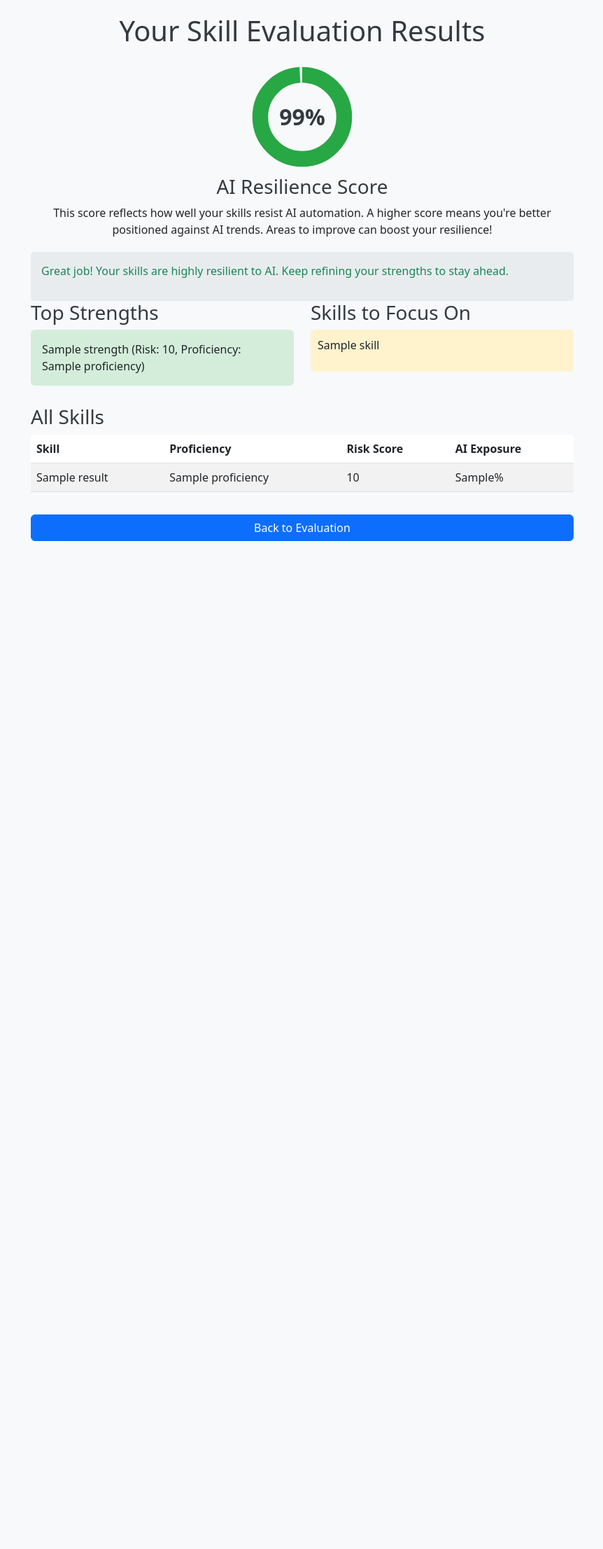
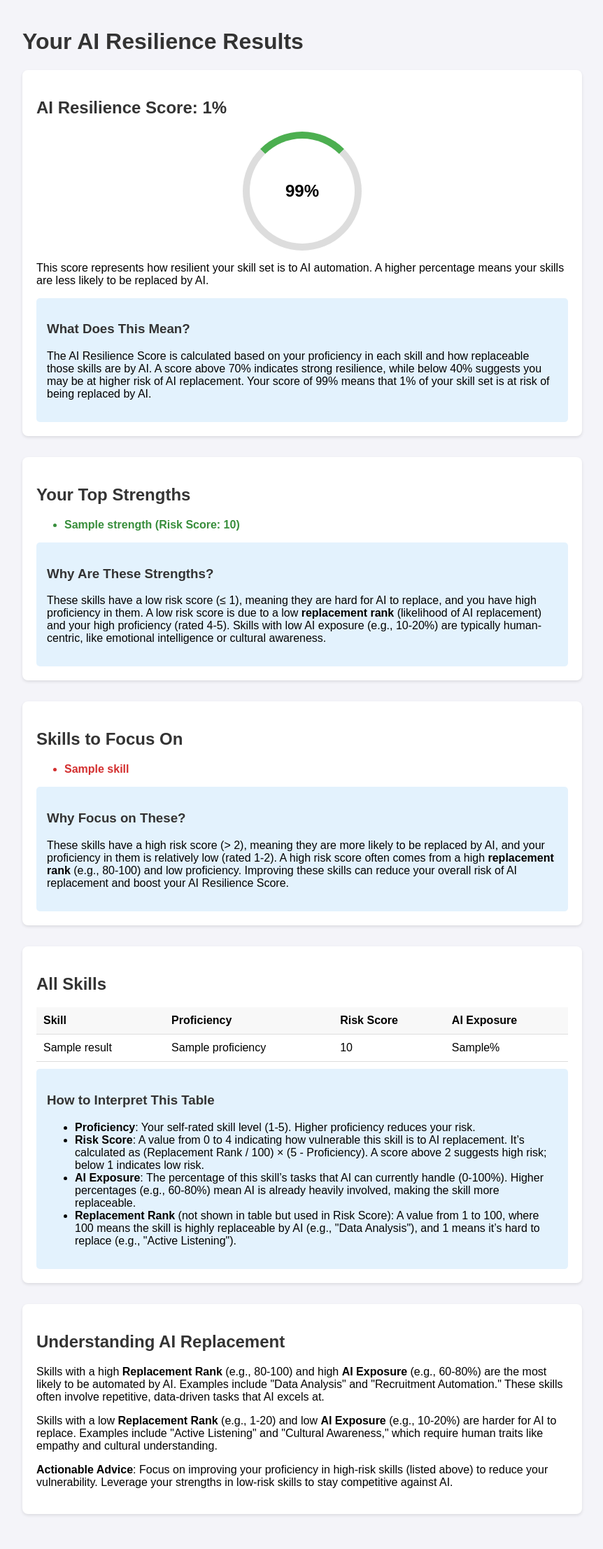
Before and after one commit to Kishorepm/recruiter-eval, a Flask app: template templates/results.html in a window 1280 px wide. Shown: the whole page at 70% size, without its empty margins (208-1070 px from the left). Before the commit the page ends 773 px from the top, so only its background shows below. Run offline with Flask 3, Linux system fonts and the light colour scheme; the template is opened without the code that fills it: most values are stand-ins (such as "Sample title", 1, 10 or a date in 2020).

Commit message:
Update results.html

```diff
--- a/templates/results.html
+++ b/templates/results.html
@@ -2,109 +2,124 @@
 <html lang="en">
 <head>
     <meta charset="UTF-8">
-    <title>Your Results</title>
-    <link href="https://cdn.jsdelivr.net/npm/bootstrap@5.3.0/dist/css/bootstrap.min.css" rel="stylesheet">
+    <meta name="viewport" content="width=device-width, initial-scale=1.0">
+    <title>AI Resilience Results</title>
     <style>
-        body { background-color: #f8f9fa; padding: 20px; }
-        .container { max-width: 800px; }
-        h1, h3 { color: #343a40; }
-
-        /* Ring Chart Styling */
-        .ring-chart-container { text-align: center; margin: 20px 0; position: relative; }
-        .ring-chart { width: 150px; height: 150px; position: relative; display: inline-block; }
-        .ring-chart svg { width: 100%; height: 100%; }
-        .ring-chart circle { fill: none; stroke-width: 15; }
-        .ring-chart .bg-circle { stroke: #e9ecef; }
-        .ring-chart .progress-circle {
-            transform: rotate(-90deg);
-            transform-origin: 50% 50%;
-            transition: stroke-dashoffset 0.5s;
-            stroke: #28a745; /* Default to green */
+        body {
+            font-family: Arial, sans-serif;
+            max-width: 800px;
+            margin: 0 auto;
+            padding: 20px;
+            background-color: #f4f4f9;
         }
-        /* Dynamic color based on resilience score */
-        .ring-chart.resilience-high .progress-circle { stroke: #28a745; } /* 70-100% */
-        .ring-chart.resilience-medium .progress-circle { stroke: #ffc107; } /* 40-69% */
-        .ring-chart.resilience-low .progress-circle { stroke: #dc3545; } /* 0-39% */
-        .ring-chart .percent-text {
-            position: absolute;
-            top: 50%;
-            left: 50%;
-            transform: translate(-50%, -50%);
-            font-size: 2rem;
+        h1, h2, h3 {
+            color: #333;
+        }
+        .section {
+            margin-bottom: 30px;
+            padding: 20px;
+            background-color: #fff;
+            border-radius: 8px;
+            box-shadow: 0 2px 4px rgba(0, 0, 0, 0.1);
+        }
+        .score-circle {
+            width: 150px;
+            height: 150px;
+            border-radius: 50%;
+            border: 10px solid #ddd;
+            border-top-color: #4caf50;
+            display: flex;
+            align-items: center;
+            justify-content: center;
+            font-size: 24px;
             font-weight: bold;
-            color: #343a40;
+            margin: 0 auto 10px;
         }
-
-        .row { margin-bottom: 20px; }
-        .card { border: none; }
-        .strength { background-color: #d4edda; }
-        .focus { background-color: #fff3cd; padding: 10px; border-radius: 5px; }
-        .table-container { max-height: 300px; overflow-y: auto; }
-        .personal-feedback { background-color: #e9ecef; padding: 15px; border-radius: 5px; margin-top: 20px; }
+        table {
+            width: 100%;
+            border-collapse: collapse;
+            margin-top: 10px;
+        }
+        th, td {
+            padding: 10px;
+            text-align: left;
+            border-bottom: 1px solid #ddd;
+        }
+        th {
+            background-color: #f8f8f8;
+        }
+        .highlight {
+            font-weight: bold;
+            color: #d32f2f;
+        }
+        .strength {
+            font-weight: bold;
+            color: #388e3c;
+        }
+        .info-box {
+            background-color: #e3f2fd;
+            padding: 15px;
+            border-radius: 5px;
+            margin-top: 10px;
+        }
     </style>
 </head>
 <body>
-    <div class="container">
-        <h1 class="text-center mb-4">Your Skill Evaluation Results</h1>
+    <h1>Your AI Resilience Results</h1>
 
-        <!-- AI Resilience Score with Ring Chart -->
-        {% set resilience_score = 100 - replaceability_percent %}
-        {% set resilience_class = "resilience-high" if resilience_score >= 70 else "resilience-medium" if resilience_score >= 40 else "resilience-low" %}
-        <div class="ring-chart-container">
-            <div class="ring-chart {{ resilience_class }}">
-                <svg viewBox="0 0 100 100">
-                    <circle class="bg-circle" cx="50" cy="50" r="40" />
-                    <circle class="progress-circle" cx="50" cy="50" r="40" stroke-dasharray="251.2" stroke-dashoffset="{{ 251.2 - (resilience_score / 100 * 251.2) }}" />
-                </svg>
-                <div class="percent-text">{{ resilience_score }}%</div>
+    <!-- AI Resilience Score Section -->
+    <div class="section">
+        <h2>AI Resilience Score: {{ replaceability_percent }}%</h2>
+        <div class="score-circle" style="border-top-color: {% if replaceability_percent < 40 %}#4caf50{% elif replaceability_percent < 70 %}#ff9800{% else %}#d32f2f{% endif %}">
+            {{ (100 - replaceability_percent)|round(1) }}%
         </div>
-            <h3 class="mt-2">AI Resilience Score</h3>
-            <p>This score reflects how well your skills resist AI automation. A higher score means you're better positioned against AI trends. Areas to improve can boost your resilience!</p>
+        <p>This score represents how resilient your skill set is to AI automation. A higher percentage means your skills are less likely to be replaced by AI.</p>
+        <div class="info-box">
+            <h3>What Does This Mean?</h3>
+            <p>The AI Resilience Score is calculated based on your proficiency in each skill and how replaceable those skills are by AI. A score above 70% indicates strong resilience, while below 40% suggests you may be at higher risk of AI replacement. Your score of {{ (100 - replaceability_percent)|round(1) }}% means that {{ replaceability_percent|round(1) }}% of your skill set is at risk of being replaced by AI.</p>
+        </div>
     </div>
 
-        <!-- Personalized Feedback -->
-        <div class="personal-feedback">
-            {% if resilience_score >= 70 %}
-                <p class="text-success">Great job! Your skills are highly resilient to AI. Keep refining your strengths to stay ahead.</p>
-            {% elif resilience_score >= 40 %}
-                <p class="text-warning">Solid foundation! Some skills could use a boost to enhance your resilience—focus on the areas below.</p>
+    <!-- Top Strengths Section -->
+    <div class="section">
+        <h2>Your Top Strengths</h2>
+        {% if strengths %}
+            <ul>
+            {% for strength in strengths %}
+                <li class="strength">{{ strength.title }} (Risk Score: {{ strength.risk_score|round(2) }})</li>
+            {% endfor %}
+            </ul>
+            <div class="info-box">
+                <h3>Why Are These Strengths?</h3>
+                <p>These skills have a low risk score (≤ 1), meaning they are hard for AI to replace, and you have high proficiency in them. A low risk score is due to a low <strong>replacement rank</strong> (likelihood of AI replacement) and your high proficiency (rated 4-5). Skills with low AI exposure (e.g., 10-20%) are typically human-centric, like emotional intelligence or cultural awareness.</p>
+            </div>
         {% else %}
-                <p class="text-danger">Room to grow! Several skills are at risk from AI. Prioritize the skills below to improve your resilience.</p>
+            <p>No strengths identified. Try improving your proficiency in skills that are harder for AI to replace.</p>
         {% endif %}
     </div>
 
-        <!-- Top Strengths and Skills to Focus On -->
-        <div class="row">
-            <div class="col-md-6">
-                <h3>Top Strengths</h3>
-                {% for strength in strengths %}
-                <div class="card strength mb-2">
-                    <div class="card-body">
-                        {{ strength.title }} (Risk: {{ strength.risk_score }}, Proficiency: {{ strength.proficiency }})
-                    </div>
-                </div>
-                {% endfor %}
-            </div>
-            <div class="col-md-6">
-                <h3>Skills to Focus On</h3>
+    <!-- Skills to Focus On Section -->
+    <div class="section">
+        <h2>Skills to Focus On</h2>
         {% if focus_skills %}
-                <div class="focus">
-                    <ul class="list-unstyled">
+            <ul>
             {% for skill in focus_skills %}
-                        <li>{{ skill }}</li>
+                <li class="highlight">{{ skill }}</li>
             {% endfor %}
             </ul>
+            <div class="info-box">
+                <h3>Why Focus on These?</h3>
+                <p>These skills have a high risk score (> 2), meaning they are more likely to be replaced by AI, and your proficiency in them is relatively low (rated 1-2). A high risk score often comes from a high <strong>replacement rank</strong> (e.g., 80-100) and low proficiency. Improving these skills can reduce your overall risk of AI replacement and boost your AI Resilience Score.</p>
             </div>
         {% else %}
-                <p class="text-success">Awesome! No high-risk skills to focus on.</p>
+            <p>No skills identified for focus. Your skill set is well-balanced!</p>
         {% endif %}
-            </div>
     </div>
 
     <!-- All Skills Table -->
-        <h3>All Skills</h3>
-        <div class="table-container">
-            <table class="table table-striped">
+    <div class="section">
+        <h2>All Skills</h2>
+        <table>
             <thead>
                 <tr>
                     <th>Skill</th>
@@ -118,14 +133,29 @@
                 <tr>
                     <td>{{ result.title }}</td>
                     <td>{{ result.proficiency }}</td>
-                        <td>{{ result.risk_score }}</td>
+                    <td>{{ result.risk_score|round(2) }}</td>
                     <td>{{ result.ai_exposure }}%</td>
                 </tr>
             {% endfor %}
             </tbody>
         </table>
+        <div class="info-box">
+            <h3>How to Interpret This Table</h3>
+            <ul>
+                <li><strong>Proficiency</strong>: Your self-rated skill level (1-5). Higher proficiency reduces your risk.</li>
+                <li><strong>Risk Score</strong>: A value from 0 to 4 indicating how vulnerable this skill is to AI replacement. It’s calculated as (Replacement Rank / 100) × (5 - Proficiency). A score above 2 suggests high risk; below 1 indicates low risk.</li>
+                <li><strong>AI Exposure</strong>: The percentage of this skill’s tasks that AI can currently handle (0-100%). Higher percentages (e.g., 60-80%) mean AI is already heavily involved, making the skill more replaceable.</li>
+                <li><strong>Replacement Rank</strong> (not shown in table but used in Risk Score): A value from 1 to 100, where 100 means the skill is highly replaceable by AI (e.g., "Data Analysis"), and 1 means it’s hard to replace (e.g., "Active Listening").</li>
+            </ul>
         </div>
-        <a href="/" class="btn btn-primary w-100 mt-3">Back to Evaluation</a>
+    </div>
+
+    <!-- Additional Guidance -->
+    <div class="section">
+        <h2>Understanding AI Replacement</h2>
+        <p>Skills with a high <strong>Replacement Rank</strong> (e.g., 80-100) and high <strong>AI Exposure</strong> (e.g., 60-80%) are the most likely to be automated by AI. Examples include "Data Analysis" and "Recruitment Automation." These skills often involve repetitive, data-driven tasks that AI excels at.</p>
+        <p>Skills with a low <strong>Replacement Rank</strong> (e.g., 1-20) and low <strong>AI Exposure</strong> (e.g., 10-20%) are harder for AI to replace. Examples include "Active Listening" and "Cultural Awareness," which require human traits like empathy and cultural understanding.</p>
+        <p><strong>Actionable Advice</strong>: Focus on improving your proficiency in high-risk skills (listed above) to reduce your vulnerability. Leverage your strengths in low-risk skills to stay competitive against AI.</p>
     </div>
 </body>
 </html>
```
Lines whose indentation alone changed are shown as unchanged.
